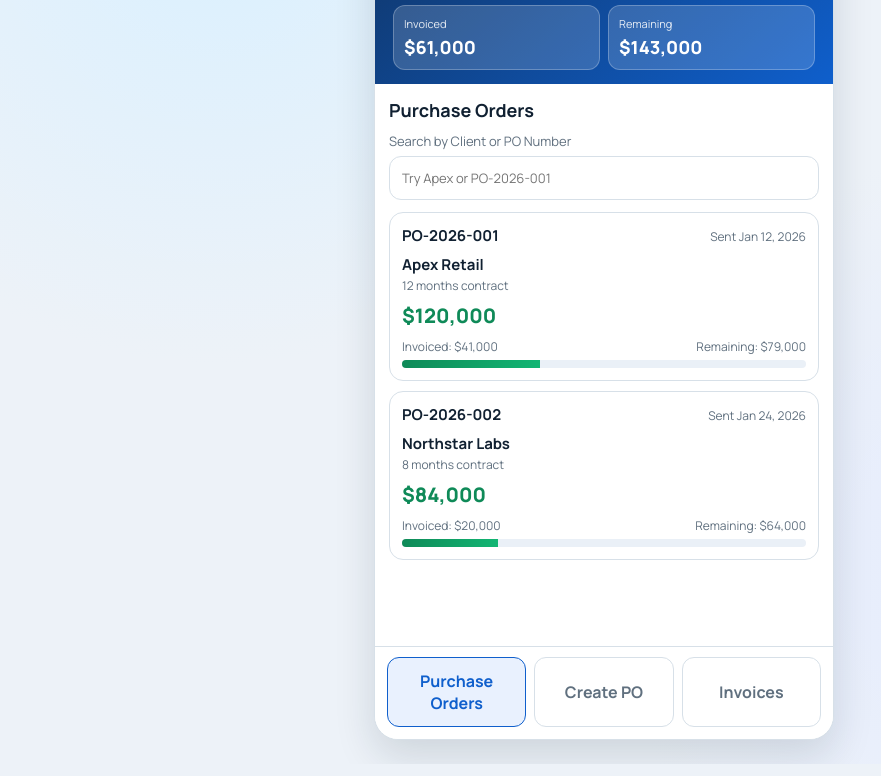
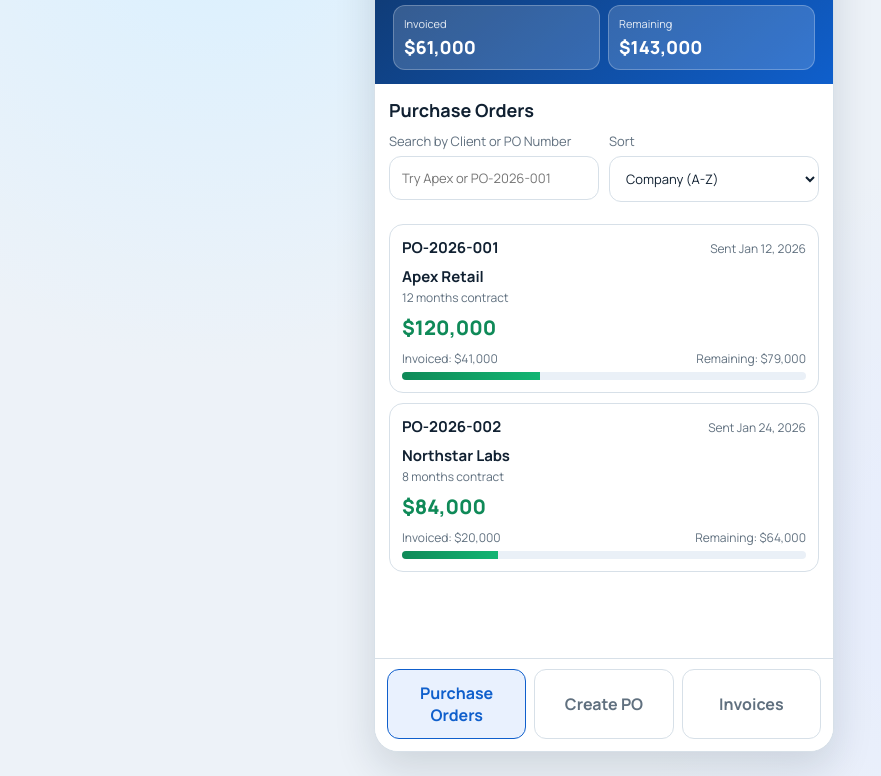
Before and after one commit to Rosh2403/ProjectX, a website built with Vite: page index.html in a window 1280 px wide. Shown: the part 203-979 px from the top of the page, without its empty margins (36-917 px from the left). Built offline with nearby package versions, Linux system fonts and the light colour scheme.

Commit message:
Add PO sorting by company and sent date with alphabetical default

```diff
--- a/index.html
+++ b/index.html
@@ -23,10 +23,21 @@
         <section class="panels">
           <section id="ordersPanel" class="panel active">
             <h2>Purchase Orders</h2>
-            <label class="field">
-              <span>Search by Client or PO Number</span>
-              <input id="orderSearchInput" type="search" placeholder="Try Apex or PO-2026-001" />
-            </label>
+            <div class="order-tools">
+              <label class="field">
+                <span>Search by Client or PO Number</span>
+                <input id="orderSearchInput" type="search" placeholder="Try Apex or PO-2026-001" />
+              </label>
+              <label class="field">
+                <span>Sort</span>
+                <select id="orderSortSelect">
+                  <option value="company-asc">Company (A-Z)</option>
+                  <option value="company-desc">Company (Z-A)</option>
+                  <option value="date-desc">Sent Date (Newest)</option>
+                  <option value="date-asc">Sent Date (Oldest)</option>
+                </select>
+              </label>
+            </div>
             <div id="purchaseOrderList" class="list"></div>
           </section>
 
--- a/src/main.ts
+++ b/src/main.ts
@@ -16,6 +16,7 @@ type InvoiceClaim = {
 };
 
 type TabName = "orders" | "createOrder" | "invoices";
+type OrderSortOption = "company-asc" | "company-desc" | "date-desc" | "date-asc";
 
 const purchaseOrders: PurchaseOrder[] = [
   { id: "PO-2026-001", clientName: "Apex Retail", contractLengthMonths: 12, contractValue: 120000, sentDate: "2026-01-12" },
@@ -37,6 +38,7 @@ const contractLengthInput = document.getElementById("contractLengthInput") as HT
 const contractValueInput = document.getElementById("contractValueInput") as HTMLInputElement;
 const orderSentDateInput = document.getElementById("orderSentDateInput") as HTMLInputElement;
 const orderSearchInput = document.getElementById("orderSearchInput") as HTMLInputElement;
+const orderSortSelect = document.getElementById("orderSortSelect") as HTMLSelectElement;
 
 const invoicePurchaseOrderSelect = document.getElementById("invoicePurchaseOrderSelect") as HTMLSelectElement;
 const claimAmountInput = document.getElementById("claimAmountInput") as HTMLInputElement;
@@ -126,12 +128,25 @@ function renderClientNameSuggestions(): void {
 
 function renderPurchaseOrders(): void {
   const query = orderSearchInput.value.trim().toLowerCase();
+  const sortOption = orderSortSelect.value as OrderSortOption;
   const filteredOrders = purchaseOrders.filter((order) => {
     if (!query) return true;
     return order.clientName.toLowerCase().includes(query) || order.id.toLowerCase().includes(query);
   });
+  const sortedOrders = [...filteredOrders].sort((a, b) => {
+    if (sortOption === "company-desc") {
+      return b.clientName.localeCompare(a.clientName);
+    }
+    if (sortOption === "date-desc") {
+      return b.sentDate.localeCompare(a.sentDate);
+    }
+    if (sortOption === "date-asc") {
+      return a.sentDate.localeCompare(b.sentDate);
+    }
+    return a.clientName.localeCompare(b.clientName);
+  });
 
-  purchaseOrderList.innerHTML = filteredOrders
+  purchaseOrderList.innerHTML = sortedOrders
     .map(
       (order) => `
       <article class="item-card">
@@ -156,7 +171,7 @@ function renderPurchaseOrders(): void {
     )
     .join("");
 
-  if (!filteredOrders.length) {
+  if (!sortedOrders.length) {
     purchaseOrderList.innerHTML = `<p class="empty">${purchaseOrders.length ? "No orders match your search." : "No purchase orders yet."}</p>`;
   }
 }
@@ -252,6 +267,7 @@ function init(): void {
   purchaseOrderForm.addEventListener("submit", onPurchaseOrderSubmit);
   invoiceForm.addEventListener("submit", onInvoiceSubmit);
   orderSearchInput.addEventListener("input", renderPurchaseOrders);
+  orderSortSelect.addEventListener("change", renderPurchaseOrders);
   ordersTab.addEventListener("click", () => setActiveTab("orders"));
   createOrderTab.addEventListener("click", () => setActiveTab("createOrder"));
   invoiceTab.addEventListener("click", () => setActiveTab("invoices"));
--- a/src/styles.css
+++ b/src/styles.css
@@ -146,6 +146,12 @@ h2 {
   border: 1px solid var(--line);
   border-radius: 16px;
   padding: 12px;
+}
+
+.order-tools {
+  display: grid;
+  grid-template-columns: 1fr 1fr;
+  gap: 10px;
 }
 
 .field {
```
